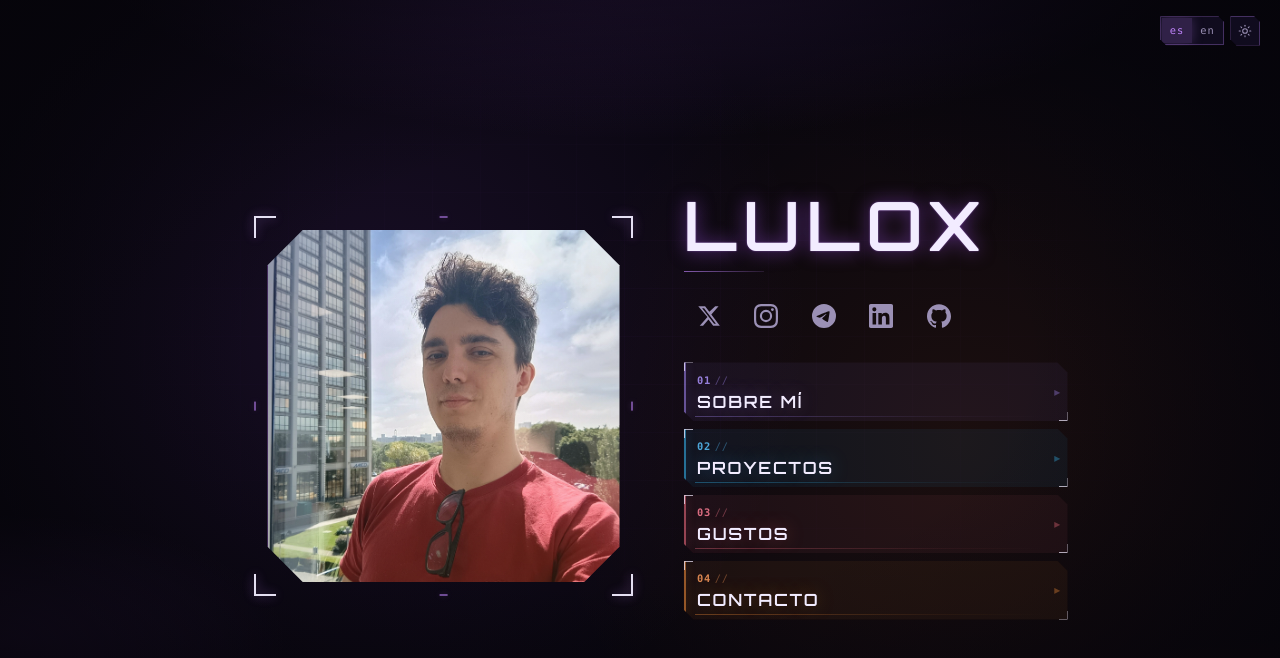
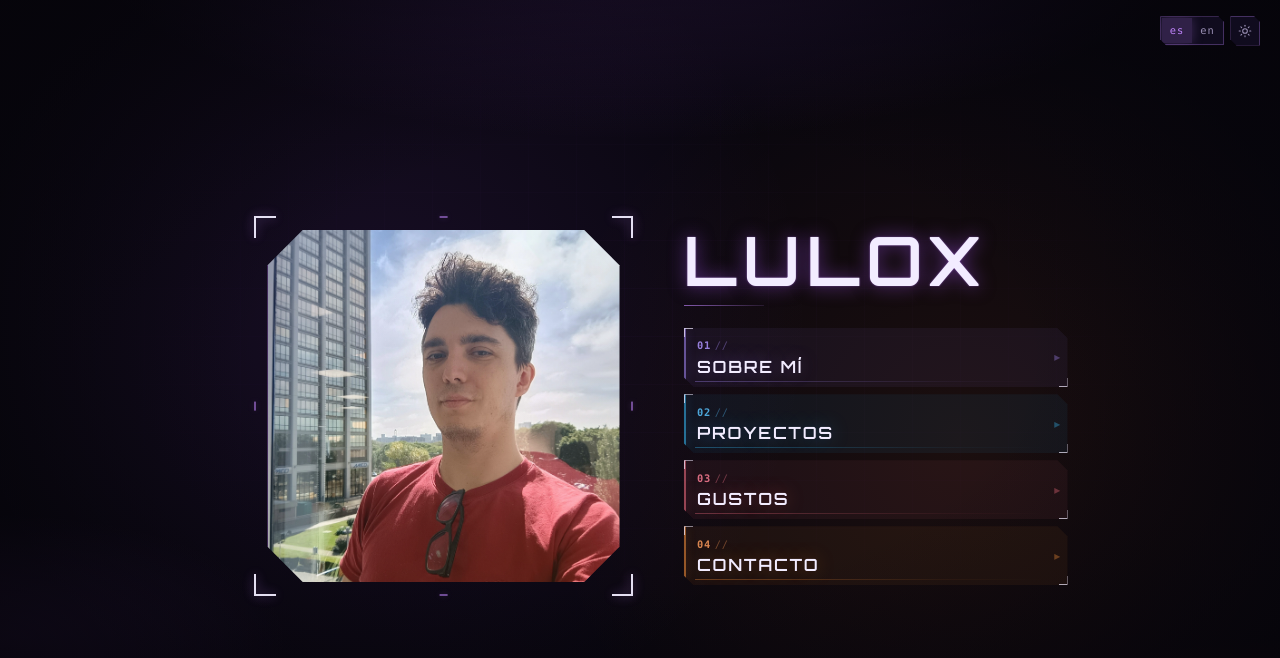
Before and after one commit to luloxi/luloxdev, a Next.js app: page / in a window 1280 px wide. Shown: the top 658 px of the page. Built offline with nearby package versions, Linux system fonts and the light colour scheme.

Commit message:
Remove social icons from landing
Section nav remains; socials stay on contact/projects pages only.

```diff
--- a/src/app/page.tsx
+++ b/src/app/page.tsx
@@ -2,7 +2,6 @@
 
 import Image from "next/image";
 import { SectionNav } from "@/components/section-nav";
-import { SocialNav } from "@/components/social-nav";
 import { site } from "@/content/site";
 
 /**
@@ -48,10 +47,6 @@ export default function HomePage() {
             </h1>
             <div className="home-title-rule" aria-hidden />
 
-            <div className="home-socials">
-              <SocialNav />
-            </div>
-
             <div className="home-sections">
               <SectionNav />
             </div>
```
